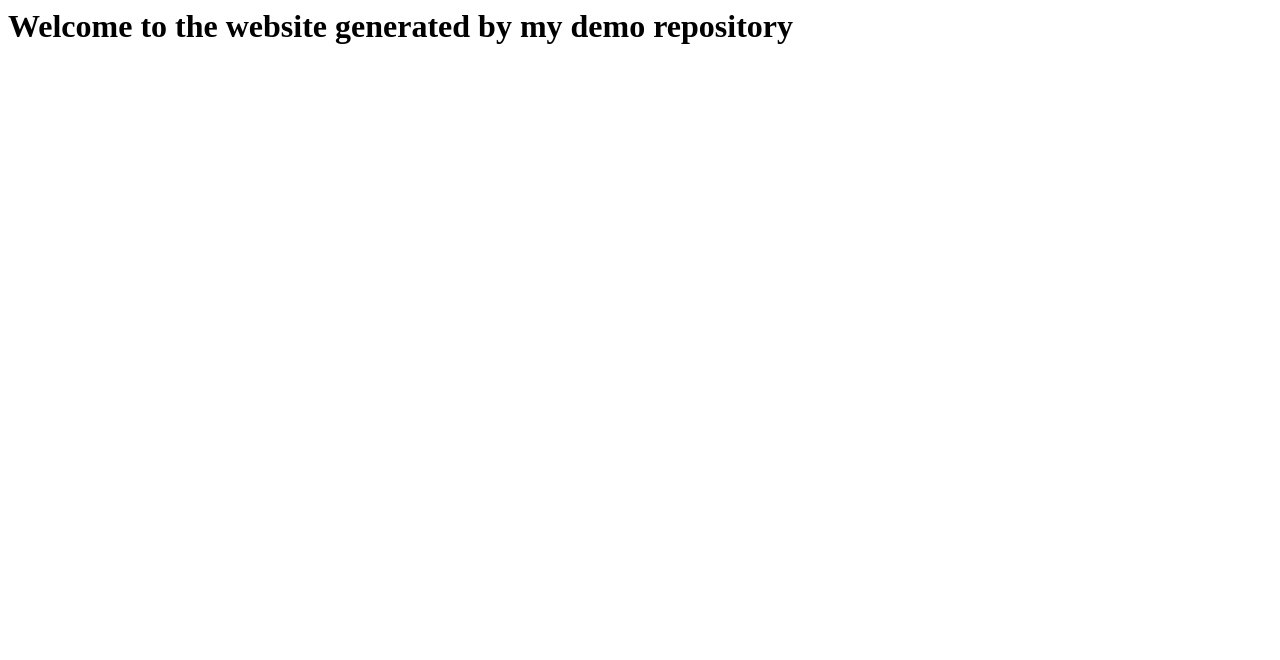
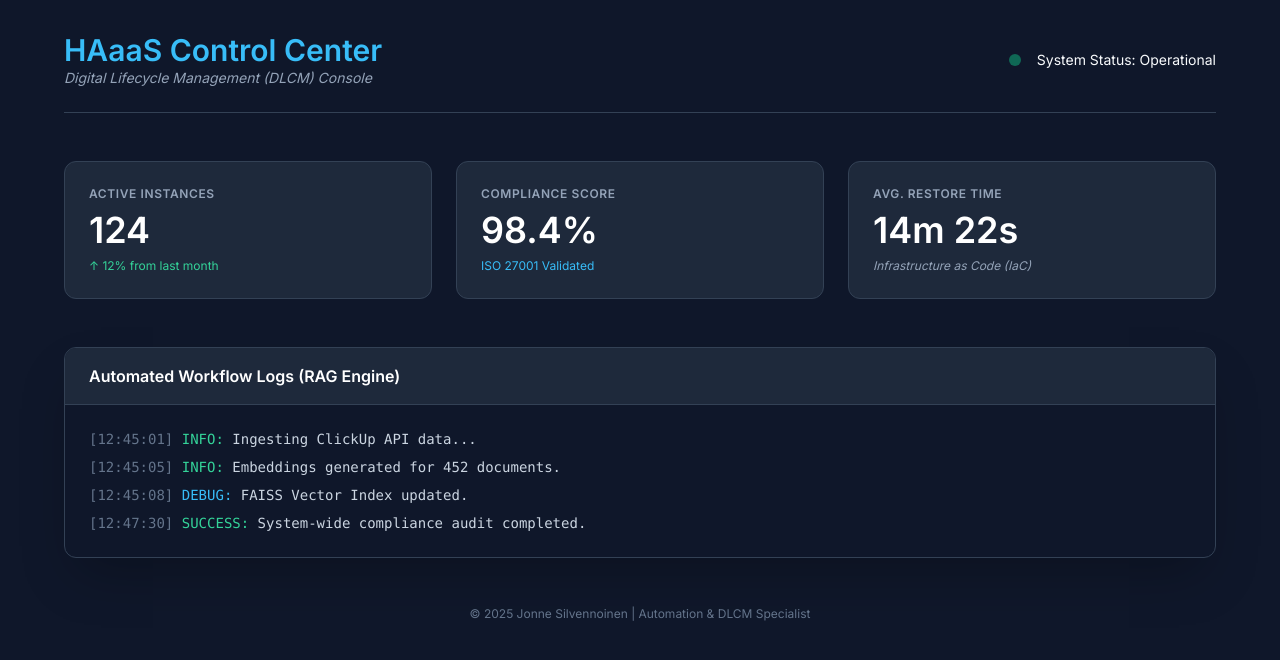
Before and after one commit to JonSil89/demo-repository, a website: page index.html in a window 1280 px wide. Drawn offline with nearby package versions, Linux system fonts and the light colour scheme.

Commit message:
Update index.html

```diff
--- a/index.html
+++ b/index.html
@@ -1 +1,61 @@
-<h1>Welcome to the website generated by my demo repository</h1>
+<!DOCTYPE html>
+<html lang="en">
+<head>
+    <meta charset="UTF-8">
+    <meta name="viewport" content="width=device-width, initial-scale=1.0">
+    <title>HAaaS | Management Dashboard</title>
+    <script src="https://cdn.tailwindcss.com"></script>
+    <style>
+        @import url('https://fonts.googleapis.com/css2?family=Inter:wght@300;400;600&display=swap');
+        body { font-family: 'Inter', sans-serif; background-color: #0f172a; color: #f8fafc; }
+    </style>
+</head>
+<body class="p-8">
+    <div class="max-w-6xl mx-auto">
+        <header class="flex justify-between items-center mb-12 border-b border-slate-700 pb-6">
+            <div>
+                <h1 class="text-3xl font-bold text-sky-400">HAaaS Control Center</h1>
+                <p class="text-slate-400 text-sm italic">Digital Lifecycle Management (DLCM) Console</p>
+            </div>
+            <div class="flex items-center space-x-4">
+                <span class="flex h-3 w-3 rounded-full bg-emerald-500 animate-pulse"></span>
+                <span class="text-sm font-medium">System Status: Operational</span>
+            </div>
+        </header>
+
+        <div class="grid grid-cols-1 md:grid-cols-3 gap-6 mb-12">
+            <div class="bg-slate-800 p-6 rounded-xl border border-slate-700">
+                <h3 class="text-slate-400 text-xs uppercase tracking-wider mb-2 font-semibold">Active Instances</h3>
+                <p class="text-4xl font-bold text-white">124</p>
+                <p class="text-emerald-400 text-xs mt-2">↑ 12% from last month</p>
+            </div>
+            <div class="bg-slate-800 p-6 rounded-xl border border-slate-700">
+                <h3 class="text-slate-400 text-xs uppercase tracking-wider mb-2 font-semibold">Compliance Score</h3>
+                <p class="text-4xl font-bold text-white">98.4%</p>
+                <p class="text-sky-400 text-xs mt-2">ISO 27001 Validated</p>
+            </div>
+            <div class="bg-slate-800 p-6 rounded-xl border border-slate-700">
+                <h3 class="text-slate-400 text-xs uppercase tracking-wider mb-2 font-semibold">Avg. Restore Time</h3>
+                <p class="text-4xl font-bold text-white">14m 22s</p>
+                <p class="text-slate-400 text-xs mt-2 italic">Infrastructure as Code (IaC)</p>
+            </div>
+        </div>
+
+        <div class="bg-slate-900 rounded-xl border border-slate-700 overflow-hidden shadow-2xl">
+            <div class="bg-slate-800 px-6 py-4 border-b border-slate-700 flex justify-between">
+                <h2 class="font-semibold text-white">Automated Workflow Logs (RAG Engine)</h2>
+            </div>
+            <div class="p-6 font-mono text-sm space-y-2 text-slate-300">
+                <p><span class="text-slate-500">[12:45:01]</span> <span class="text-emerald-400">INFO:</span> Ingesting ClickUp API data...</p>
+                <p><span class="text-slate-500">[12:45:05]</span> <span class="text-emerald-400">INFO:</span> Embeddings generated for 452 documents.</p>
+                <p><span class="text-slate-500">[12:45:08]</span> <span class="text-sky-400">DEBUG:</span> FAISS Vector Index updated.</p>
+                <p><span class="text-slate-500">[12:47:30]</span> <span class="text-emerald-400">SUCCESS:</span> System-wide compliance audit completed.</p>
+            </div>
+        </div>
+
+        <footer class="mt-12 text-center text-slate-500 text-xs">
+            &copy; 2025 Jonne Silvennoinen | Automation & DLCM Specialist
+        </footer>
+    </div>
+</body>
+</html>
```
